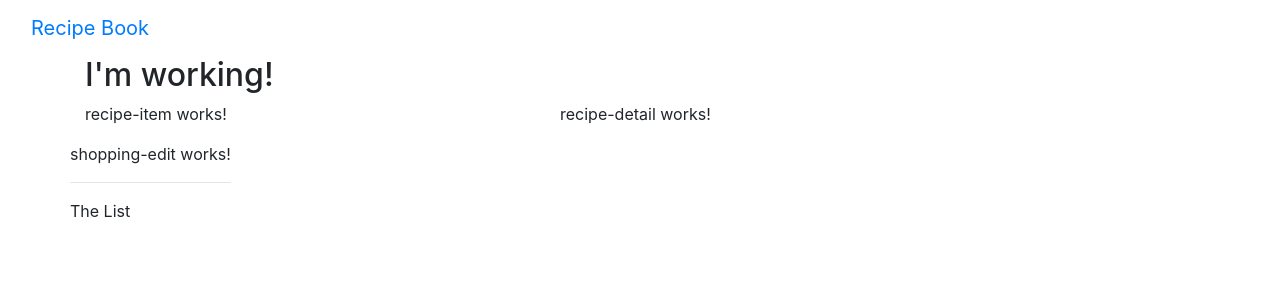
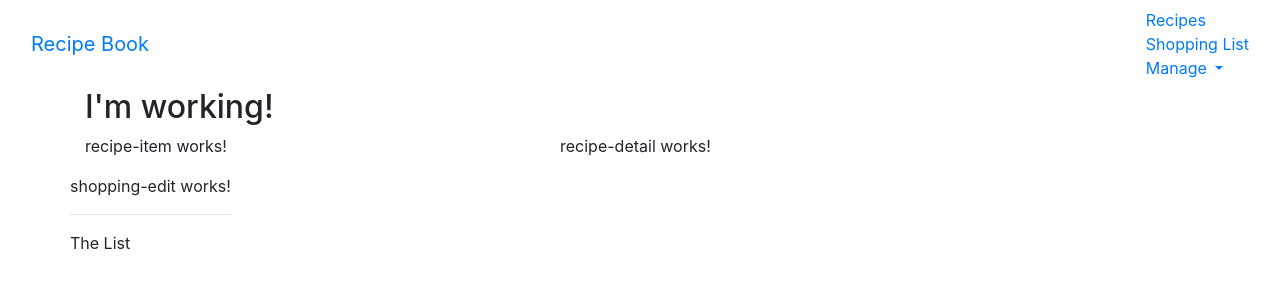
Before and after one commit to tiwiex/recipe-project, an Angular app: page / in a window 1280 px wide. Shown: the top 300 px of the page. Built offline with nearby package versions, Linux system fonts and the light colour scheme.

Commit message:
menu collapse harmburger

```diff
--- a/src/app/header/header.component.html
+++ b/src/app/header/header.component.html
@@ -4,13 +4,14 @@
       <a href="#" class="navbar-brand">Recipe Book</a>
     </div>
 
-    <div class="collapse navbar-collapse">
+    <div class="navbar=navbar-default">
       <ul class="nav navbar-nav">
         <li><a href="#">Recipes</a></li>
         <li><a href="#">Shopping List</a></li>
       </ul>
       <ul class="nav navbar-nav navbar-right">
         <li class="dropdown">
+          <a href="#" class="dropdown-toggle" role="button">Manage <span class="caret"></span></a>
           <ul class="dropdown-menu">
             <li><a href="#">Save Date</a></li>
             <li><a href="#">Fetch Data</a></li>
```
